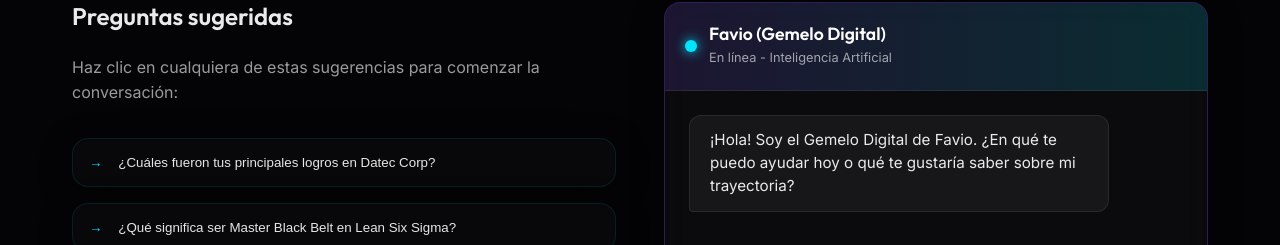
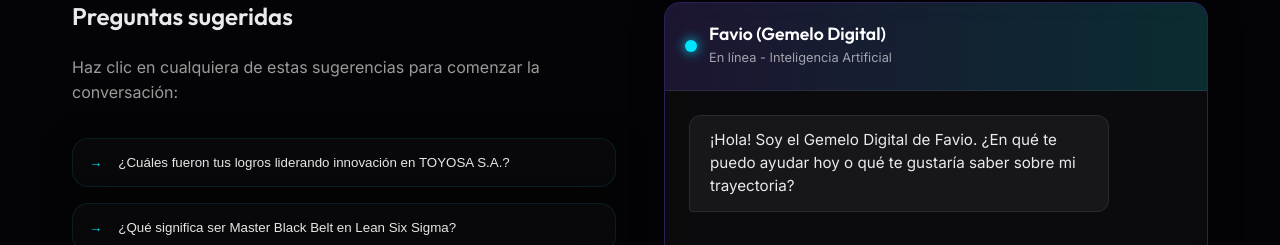
Before and after one commit to FavioCuentas/Portfolio, a Next.js app: page / in a window 1280 px wide. Shown: the part 6867-7112 px from the top of the page. Built offline with nearby package versions, Linux system fonts and the light colour scheme.

Commit message:
Change chatbot suggested question from Datec to Toyosa

```diff
--- a/src/components/ChatBot.tsx
+++ b/src/components/ChatBot.tsx
@@ -60,7 +60,7 @@ export default function ChatBot() {
   };
 
   const suggestions = [
-    "¿Cuáles fueron tus principales logros en Datec Corp?",
+    "¿Cuáles fueron tus logros liderando innovación en TOYOSA S.A.?",
     "¿Qué significa ser Master Black Belt en Lean Six Sigma?",
     "¿Cómo aplicas la Inteligencia de Negocios en tus proyectos?",
     "Cuéntame sobre tu rol actual en Force One System Technologies."
```
